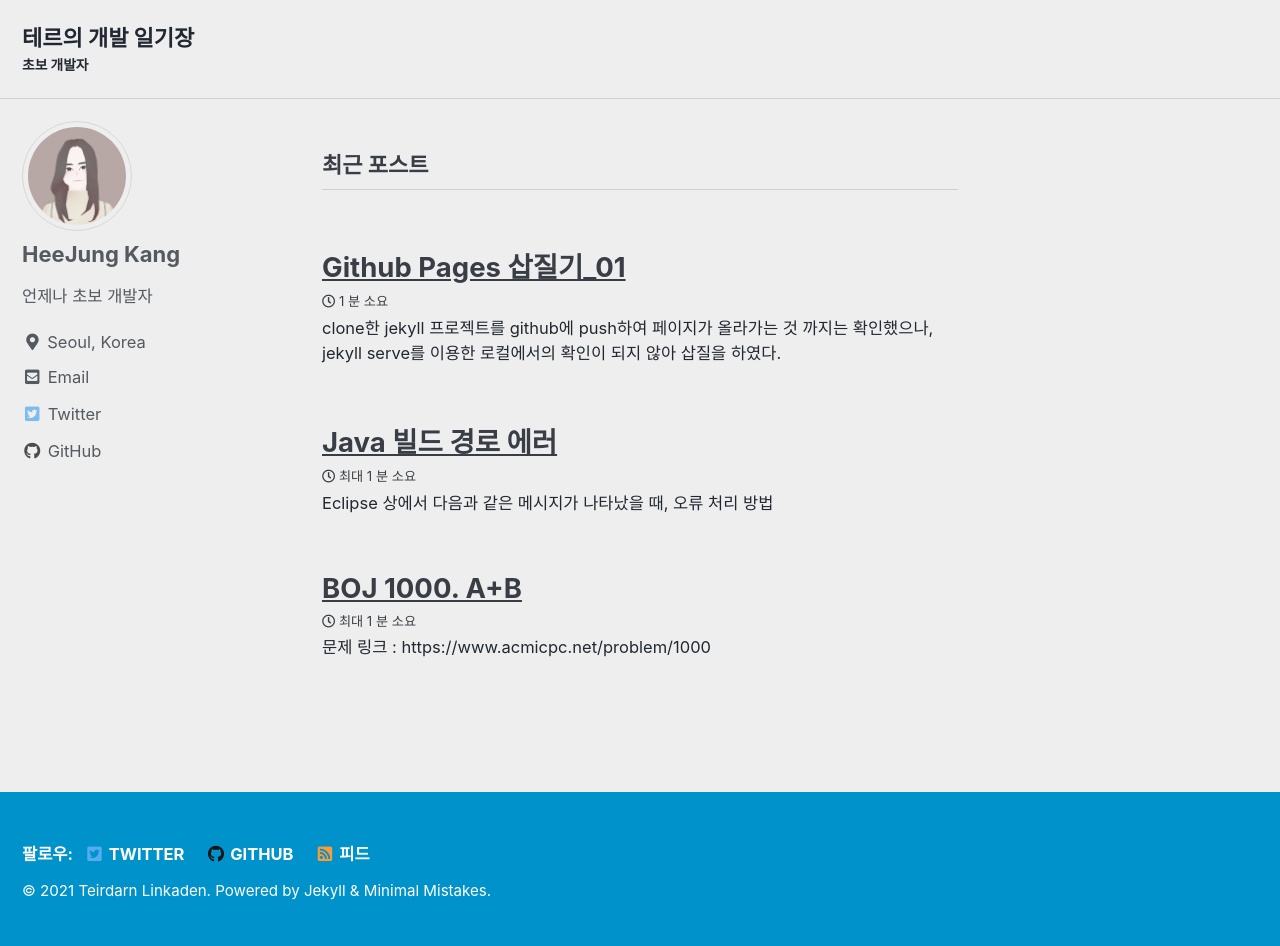
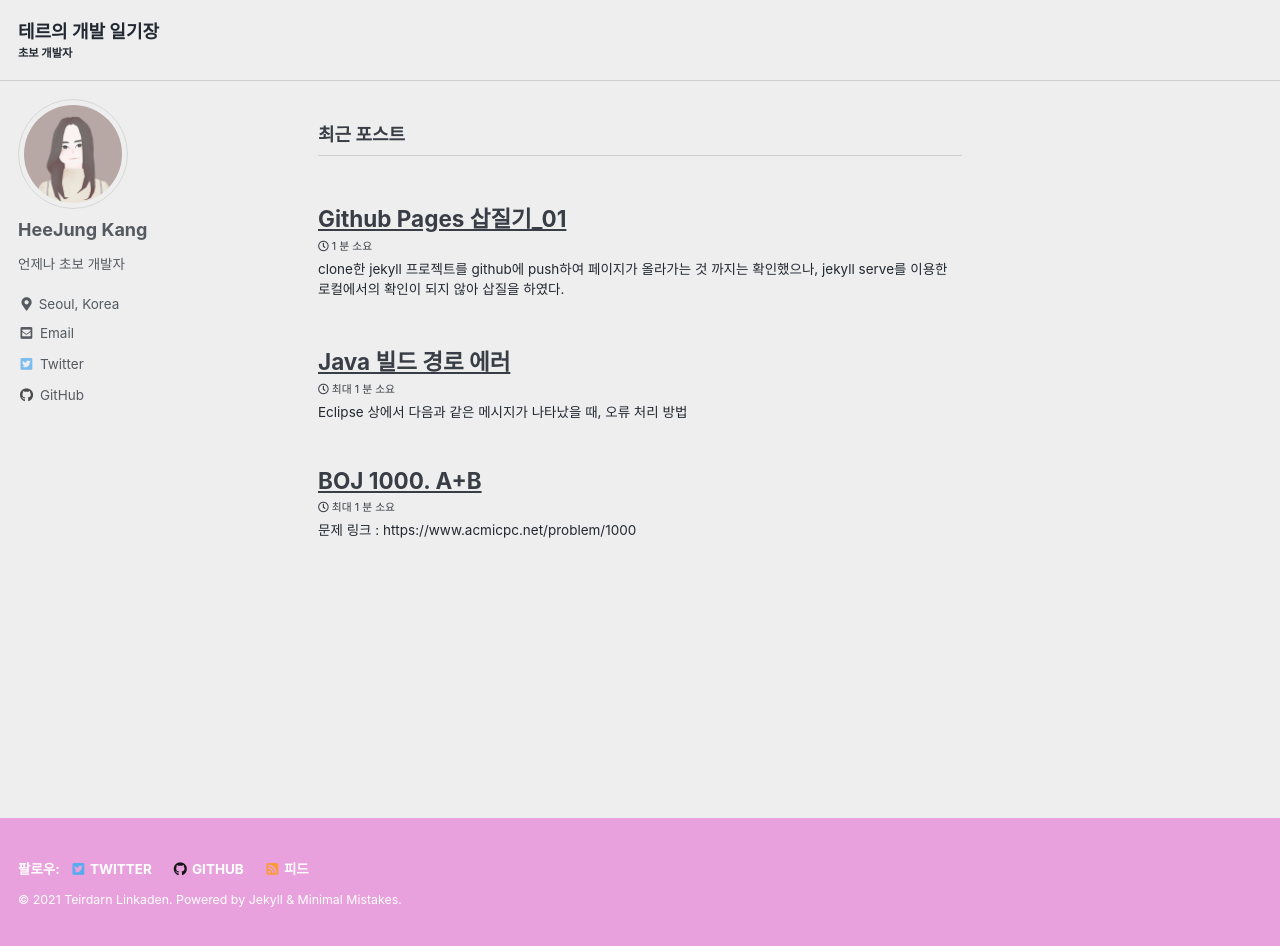
Before and after one commit to tentasys/tentasys.github.io, a Jekyll site: the page built from index.html, in a window 1280 px wide and 946 px high. Built offline with Jekyll 4.4.1, drawn with Linux system fonts in a browser that asks for light colours; cached includes are drawn as plain includes; the list of posts is cut into pages by our own code.

Commit message:
글자 크기 수정, 테마 색깔 수정

```diff
--- a/_config.yml
+++ b/_config.yml
@@ -11,7 +11,7 @@
 # https://mmistakes.github.io/minimal-mistakes/docs/quick-start-guide/#installing-the-theme
 
 #theme                  : "minimal-mistakes-jekyll"
-minimal_mistakes_skin    : "air"
+minimal_mistakes_skin    : "mycustom"
 
 # Site Settings
 locale                   : "ko-KR"
--- a/_sass/minimal-mistakes/_reset.scss
+++ b/_sass/minimal-mistakes/_reset.scss
@@ -8,18 +8,18 @@
   /* apply a natural box layout model to all elements */
   box-sizing: border-box;
   background-color: $background-color;
-  font-size: 16px;
+  font-size: 13px;
 
   @include breakpoint($medium) {
-    font-size: 18px;
+    font-size: 13px;
   }
 
   @include breakpoint($large) {
-    font-size: 20px;
+    font-size: 15px;
   }
 
   @include breakpoint($x-large) {
-    font-size: 22px;
+    font-size: 18px;
   }
 
   -webkit-text-size-adjust: 100%;
--- /dev/null
+++ b/_sass/minimal-mistakes/skins/_mycustom.scss
@@ -0,0 +1,23 @@
+/* ==========================================================================
+   My Default skin
+   ========================================================================== */
+
+/* Colors */
+$background-color: #eeeeee !default;
+$text-color: #222831 !default;
+$muted-text-color: #393e46 !default;
+$primary-color: #e9a1dd !default;
+$border-color: mix(#fff, #393e46, 75%) !default;
+$footer-background-color: $primary-color !default;
+$link-color: #393e46 !default;
+$masthead-link-color: $text-color !default;
+$masthead-link-color-hover: $text-color !default;
+$navicon-link-color-hover: mix(#fff, $text-color, 80%) !default;
+
+.page__footer {
+  color: #fff !important; // override
+}
+
+.page__footer-follow .social-icons .svg-inline--fa {
+  color: inherit;
+}
```
